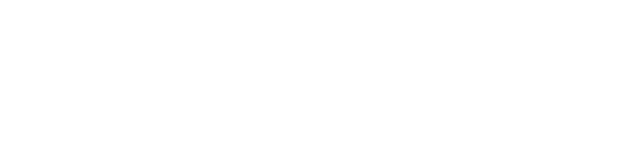
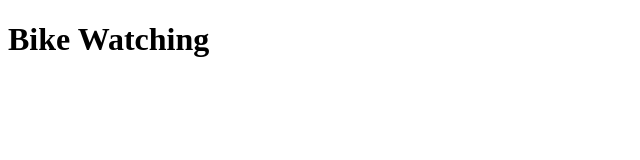
Before and after one commit to BrianDoce/WheelieCool, a plain HTML site: page index.html in a window 1280 px wide. Shown: the whole page, without its empty margins (0-640 px from the left). Drawn offline with Linux system fonts and the light colour scheme.

Commit message:
Added small change

```diff
--- a/index.html
+++ b/index.html
@@ -6,6 +6,7 @@
     <title>Bike Watching Station Visualization</title>
 </head>
 <body>
+    <h1>Bike Watching</h1>
 
 </body>
 </html>
```
